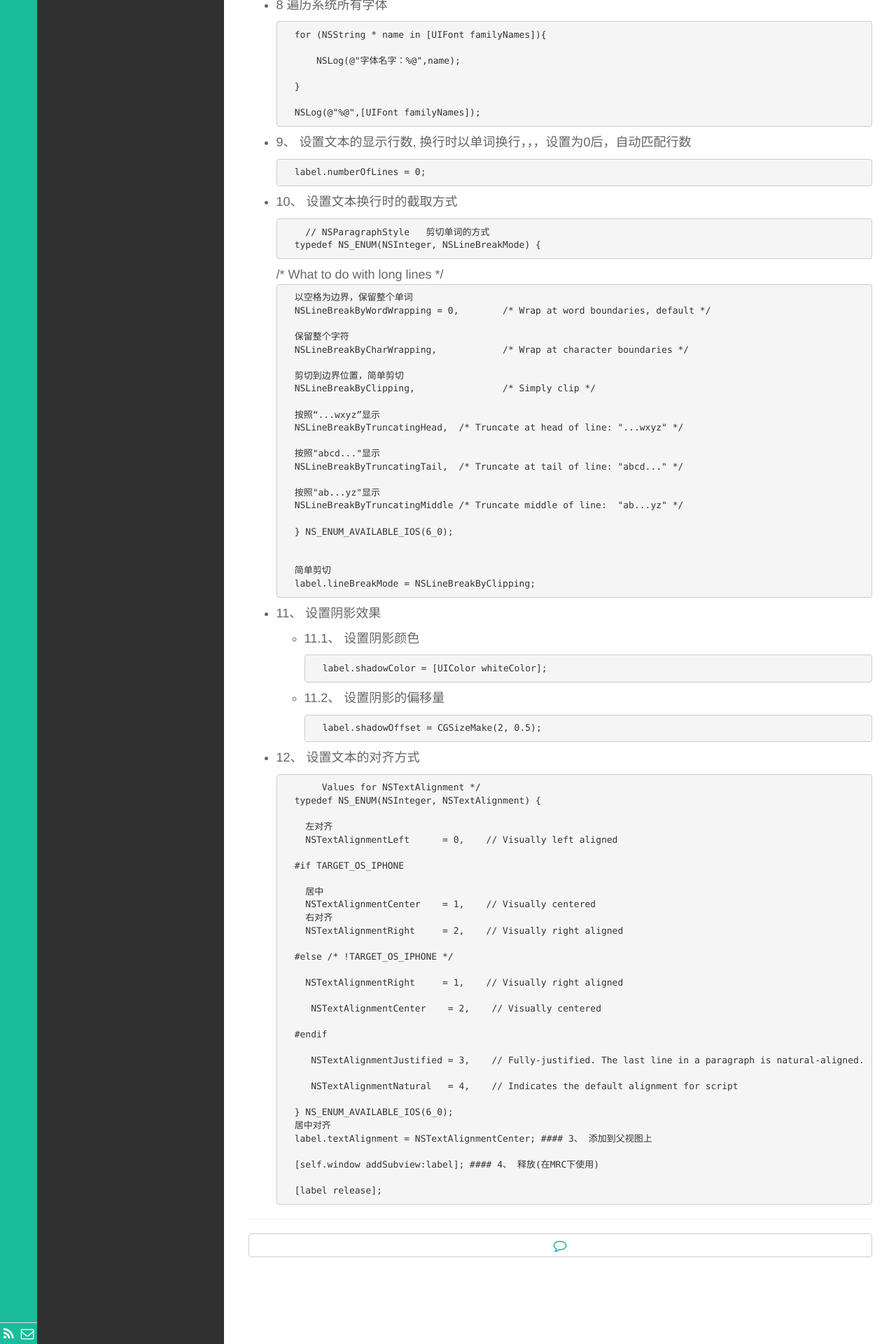
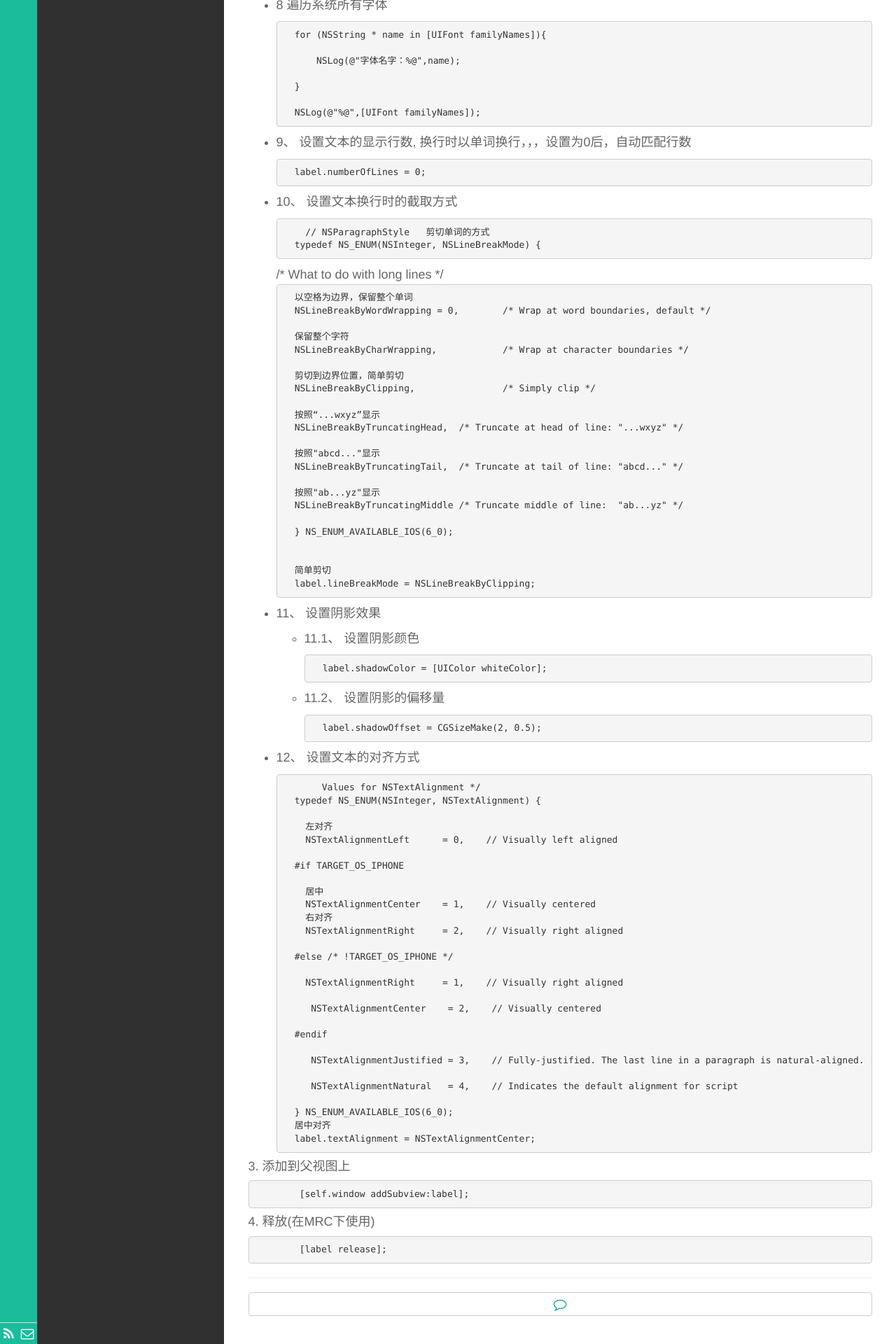
Before and after one commit to klone1127/klone1127.github.io, a Jekyll site: the page built from _posts/IOS/2015-07-04-UILabel.md, in a window 1280 px wide. Shown: the part 974-2894 px from the top of the page at 70% size. Built offline with Jekyll 4.4.1, drawn with Linux system fonts in a browser that asks for light colours; nearby versions of some CDN libraries; library files that are not in the unit come from our copies; Markdown is read by kramdown in place of the engine named in the settings.

```diff
--- a/_posts/IOS/2015-07-04-UILabel.md
+++ b/_posts/IOS/2015-07-04-UILabel.md
@@ -123,9 +123,11 @@ description:
         } NS_ENUM_AVAILABLE_IOS(6_0);
 		居中对齐
 		label.textAlignment = NSTextAlignmentCenter;
-####3、 添加到父视图上
+
+####3. 添加到父视图上
 
 		[self.window addSubview:label];
-####4、 释放(在MRC下使用)
+
+####4. 释放(在MRC下使用)
 
 		[label release];
```
